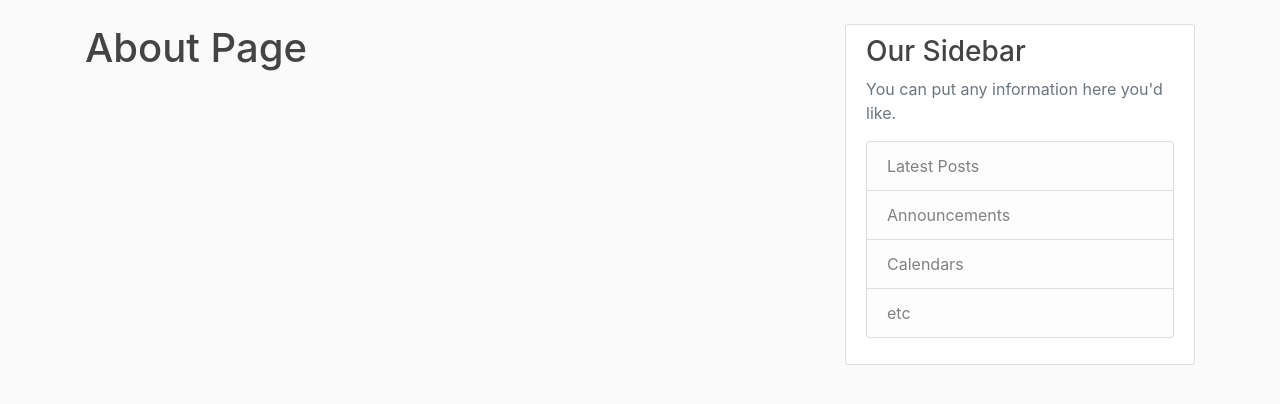
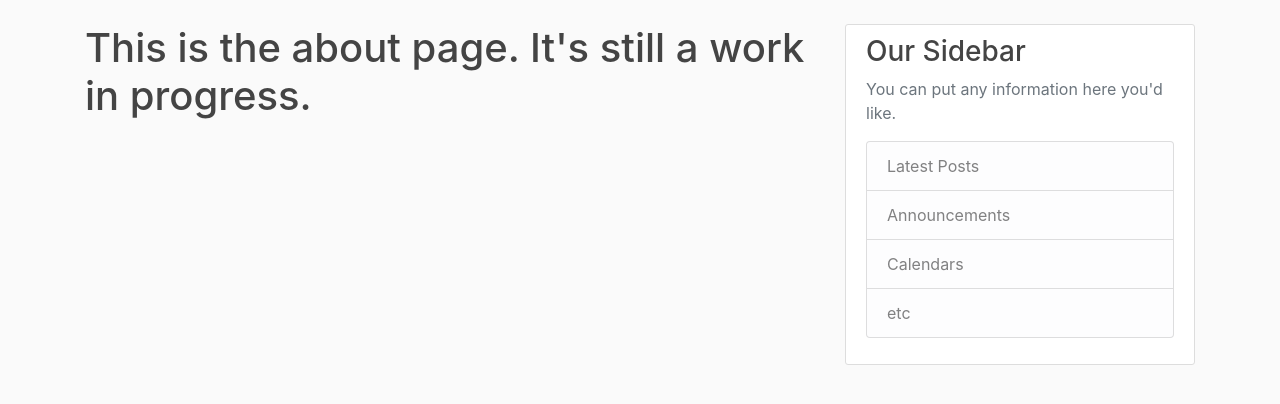
Before and after one commit to tcbic/django_starter, a Django app: template blog/templates/blog/about.html in a window 1280 px wide. Shown: the part 56-460 px from the top of the page. Run offline with Django 3.2, Linux system fonts and the light colour scheme; the template is opened without the code that fills it, so the values that code supplies are empty; some libraries are stand-ins or nearby versions.

Commit message:
Updates made to the blog app.

```diff
--- a/blog/templates/blog/about.html
+++ b/blog/templates/blog/about.html
@@ -1,4 +1,4 @@
 {% extends "blog/base.html" %}
 {% block content %}
-    <h1>About Page</h1>
+    <h1>This is the about page. It's still a work in progress.</h1>
 {% endblock content %}
```
